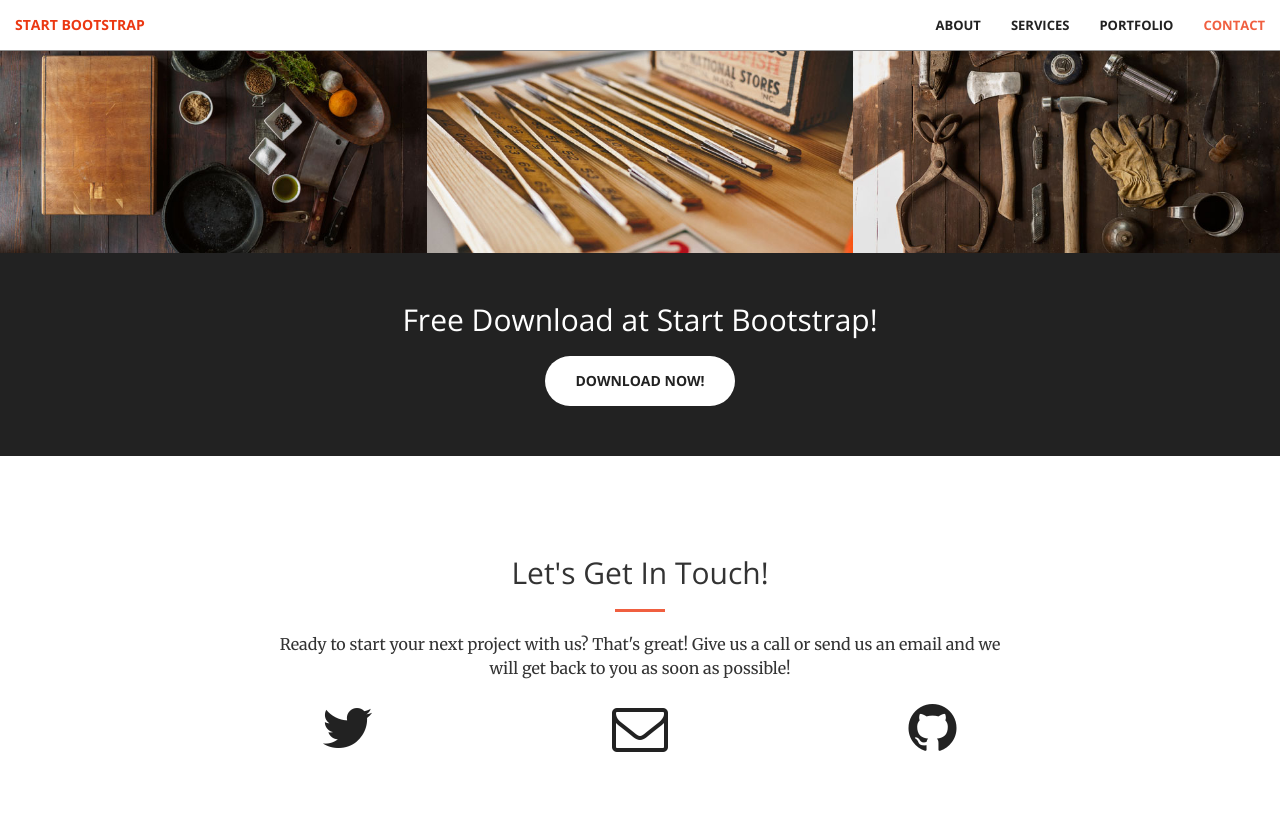
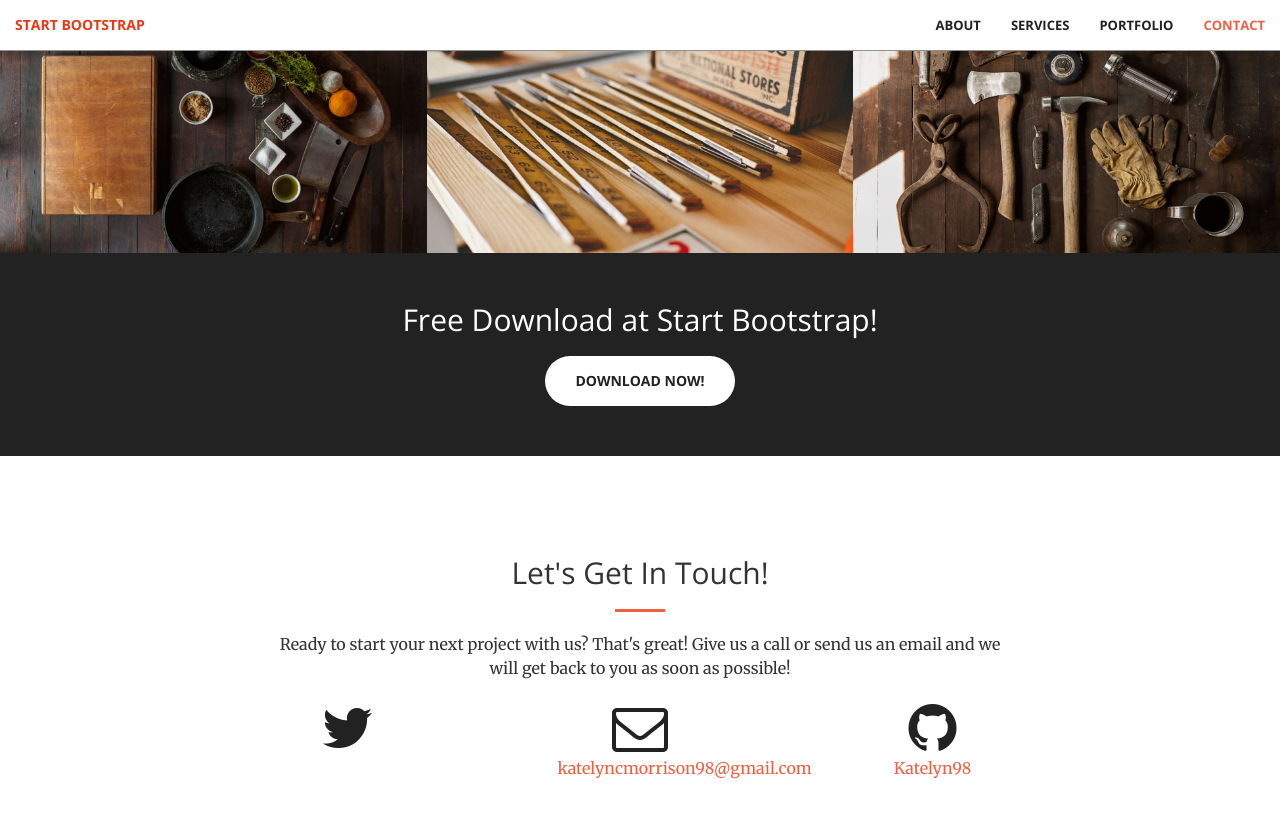
Before and after one commit to katelyn98/PersonalWebsite, a Jekyll site: the page built from index.md, in a window 1280 px wide and 900 px high, scrolled down 1981 px. Shown: the top 818 px of the window. Built offline with Jekyll 4.4.1, drawn with Linux system fonts in a browser that asks for light colours.

Commit message:
Added title and email

```diff
--- a/_config.yml
+++ b/_config.yml
@@ -1,12 +1,11 @@
 # Site settings
-title:
-email:
+title: Katelyn C Morrison
+email: katelyncmorrison98@gmail.com
 description: > # this means to ignore newlines until "baseurl:"
 baseurl: "" # the subpath of your site, e.g. /blog/
 url: "" # the base hostname & protocol for your site
 
-twitter_username:
-github_username:
+github_username: Katelyn98
 
 # Build settings
 markdown: kramdown
```
